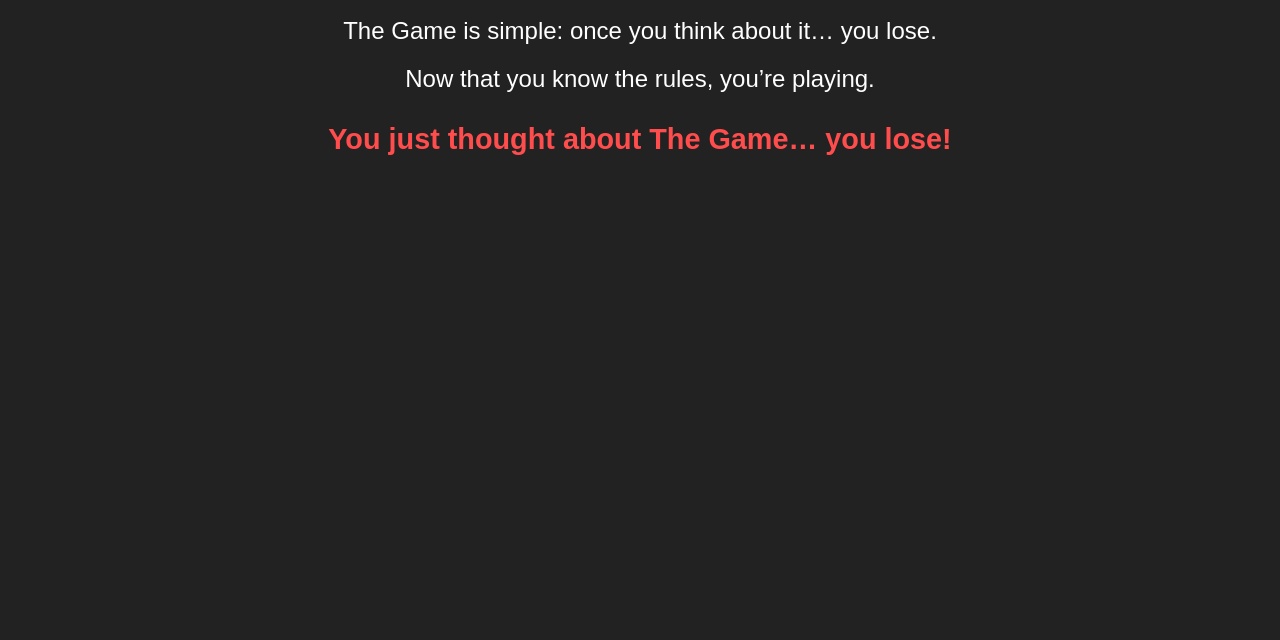
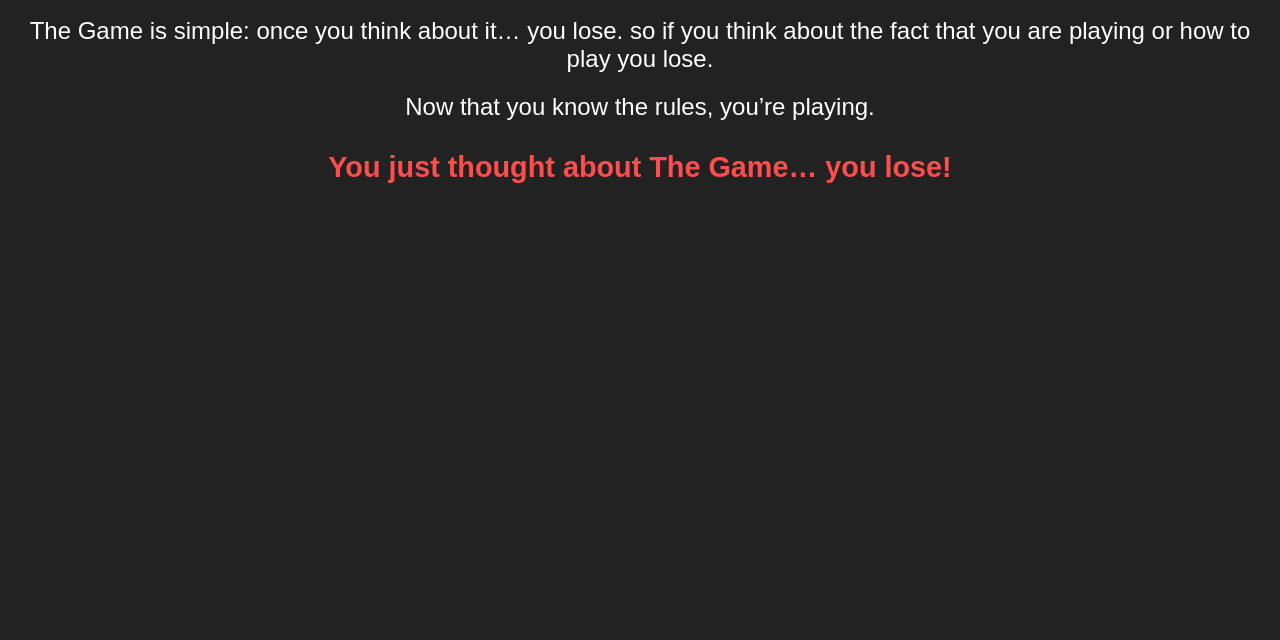
Before and after one commit to mc20000-01/website, a plain HTML site: page index.html in a window 1280 px wide. Shown: the part 160-800 px from the top of the page. Drawn offline with Linux system fonts and the light colour scheme.

Commit message:
Update index.html

```diff
--- a/index.html
+++ b/index.html
@@ -30,7 +30,7 @@
 </head>
 <body>
     <h1>Welcome to The Game</h1>
-    <p>The Game is simple: once you think about it… you lose.</p>
+    <p>The Game is simple: once you think about it… you lose. so if you think about the fact that you are playing or how to play you lose. </p>
     <p>Now that you know the rules, you’re playing.</p>
     <p class="loss-message">You just thought about The Game… you lose!</p>
 </body>
```
